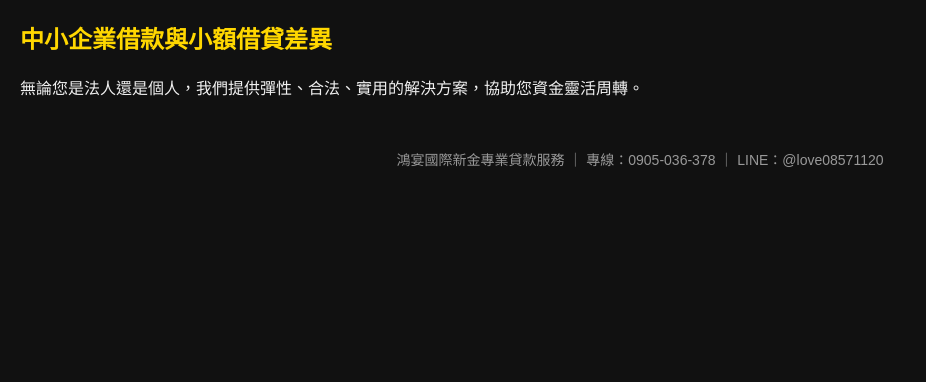
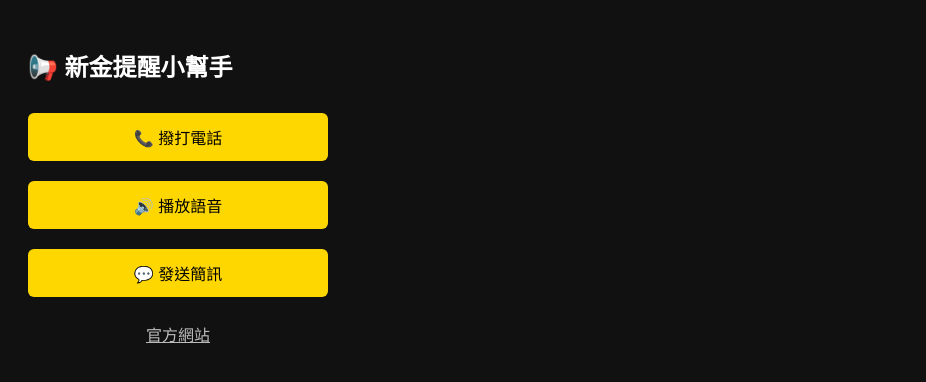
Before and after one commit to love1120520/hongyan-app-, a browser extension: page index.html in a window 1280 px wide. Shown: the whole page, without its empty margins (0-926 px from the left). Drawn offline with Linux system fonts and the light colour scheme.

Commit message:
Add files via upload

```diff
--- a/index.html
+++ b/index.html
@@ -1,51 +1,43 @@
+
 <!DOCTYPE html>
 <html lang="zh-TW">
 <head>
   <meta charset="UTF-8">
-    <meta name="viewport" content="width=device-width, initial-scale=1.0">
-    <title>鴻宴國際新金專業貸款服務</title>
-    <meta name="description" content="專業企業貸款・支票借款・快速調件・鴻宴國際新金團隊 LINE：@love08571120">
-    <meta name="google-adsense-account" content="ca-pub-2597191697610969">
+  <title>新金提醒小幫手</title>
   <style>
     body {
       font-family: 'Noto Sans TC', sans-serif;
-            background-color: #111;
-            color: #f0f0f0;
-            margin: 0;
-            padding: 0 20px;
+      background: #111;
+      color: white;
+      padding: 20px;
+      width: 300px;
     }
-        h1 { color: gold; }
-        footer {
+    button {
+      width: 100%;
+      margin: 10px 0;
+      padding: 12px;
+      background-color: gold;
+      border: none;
+      color: black;
+      font-size: 16px;
+      border-radius: 6px;
+      cursor: pointer;
+    }
+    a {
+      color: #bbb;
+      display: block;
       text-align: center;
-            padding: 20px;
-            font-size: 14px;
-            color: #999;
+      margin-top: 15px;
     }
   </style>
 </head>
 <body>
-    <main>
-        <article>
-            <h1>中小企業借款與小額借貸差異</h1>
-            <p>無論您是法人還是個人，我們提供彈性、合法、實用的解決方案，協助您資金靈活周轉。</p>
-        </article>
+  <h2>📢 新金提醒小幫手</h2>
+  <button onclick="sendJoin()">📞 撥打電話</button>
+  <button onclick="playVoice()">🔊 播放語音</button>
+  <button onclick="sendSMS()">💬 發送簡訊</button>
+  <a href="https://www.love08571120.com" target="_blank">官方網站</a>
 
-        <!-- 📢 AdSense 廣告區 -->
-        <div class="ad">
-            <ins class="adsbygoogle"
-                 style="display:block"
-                 data-ad-client="ca-pub-2597191697610969"
-                 data-ad-slot="1234567890"
-                 data-ad-format="auto"
-                 data-full-width-responsive="true"></ins>
-            <script>
-                (adsbygoogle = window.adsbygoogle || []).push({});
-            </script>
-        </div>
-    </main>
-
-    <footer>
-        <p>鴻宴國際新金專業貸款服務 ｜ 專線：0905-036-378 ｜ LINE：@love08571120</p>
-    </footer>
+  <script src="popup.js"></script>
 </body>
 </html>
--- /dev/null
+++ b/popup.js
@@ -0,0 +1,11 @@
+function sendJoin() {
+  alert("👉 撥打電話指令已發出（可連接 Join）");
+}
+
+function playVoice() {
+  alert("🔊 播放語音指令（接 Tasker 語音播放）");
+}
+
+function sendSMS() {
+  alert("💬 已發送簡訊（或透過 Join 觸發）");
+}
```
Also changed, not shown: privacy.html (added, +55 -0 lines), icon.png (added), manifest.json (added), 新金提醒.png (added). Lines whose indentation alone changed are shown as unchanged.
